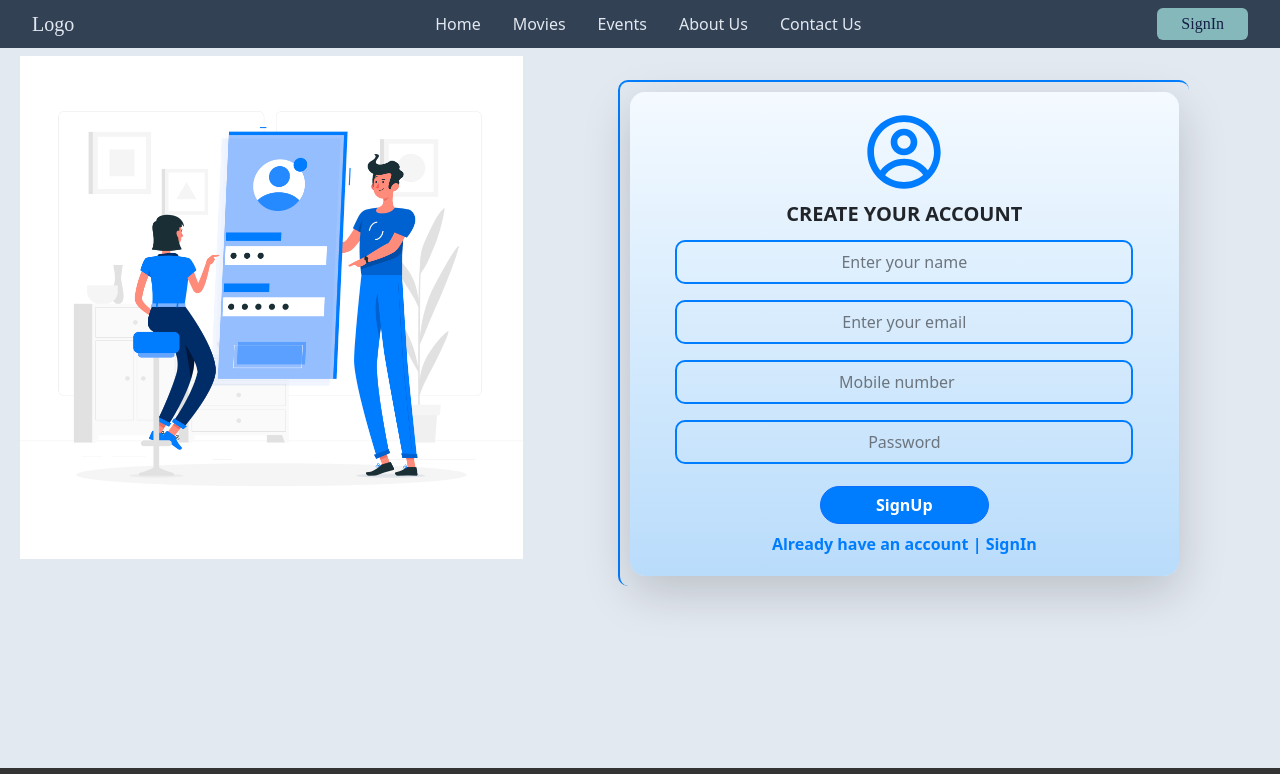
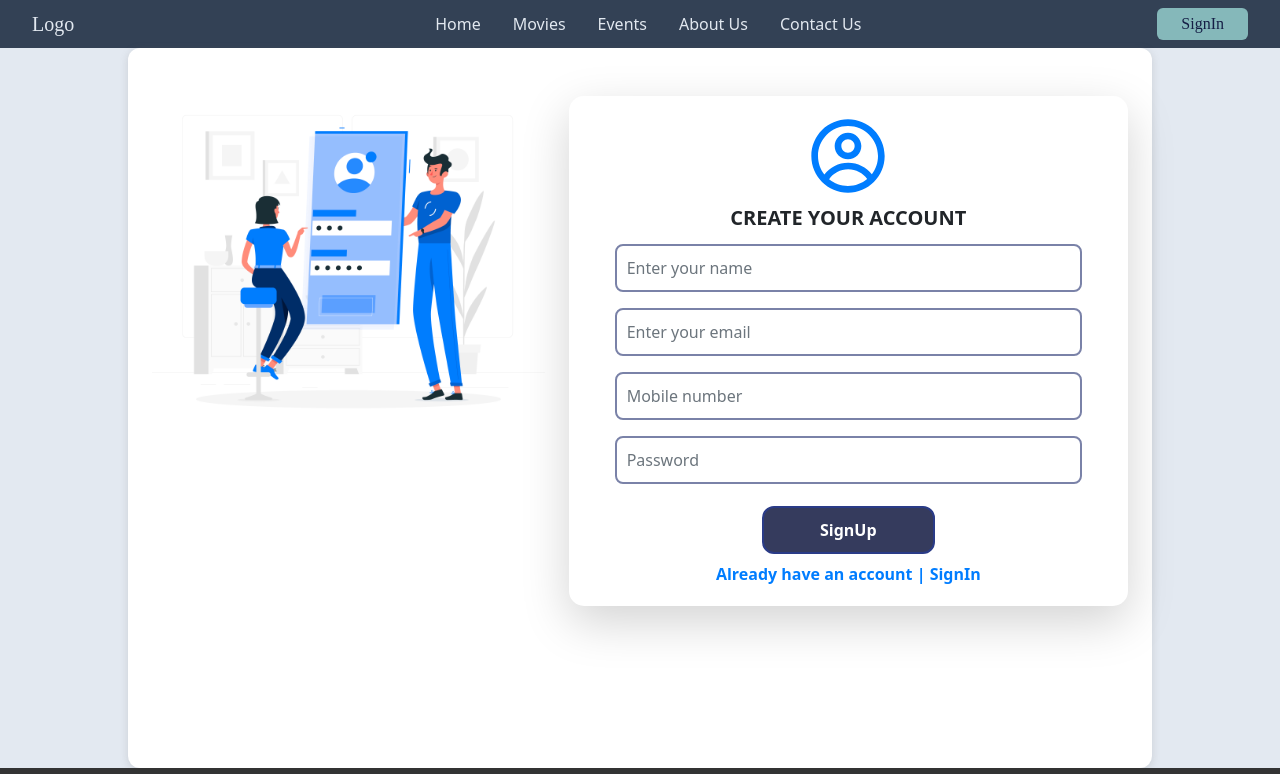
Before and after one commit to YaSh-ParMaR-27/Eventify, a React (Create React App) app in the folder ClientSideUsingReact/: page /registration in a window 1280 px wide. Shown: the top 774 px of the page. Built offline with nearby package versions, Linux system fonts and the light colour scheme; no server answers; what @nextui-org/react would draw is missing.

Commit message:
Update Registration.css

```diff
--- a/ClientSideUsingReact/src/pages/css/Registration.css
+++ b/ClientSideUsingReact/src/pages/css/Registration.css
@@ -2,33 +2,61 @@
 /* .form_input:focus{
     box-shadow: none;
 } */
+body{
 
+}
+.form-container{
+    background-color: #F5F7FF ;
+    padding: 30px;
+}
+.register_container{
+background-color: #fff;
+    width: 80%;
+    padding: 16px;
+    border-radius: 12px;
+    box-shadow: rgba(99, 99, 99, 0.2) 0px 2px 8px 0px;
+}
 .register_container .form_input{
-    border: 2px solid #007dff;
-    border-radius: 10px;
+    border: 2px solid #7a82a8;
+    border-radius: 8px;
     background-color: inherit;
+    padding: 10px;
+}
+
+.Sign-up-page-heading{
+    font-size: 26px;
+    /* font-variant: all-petite-caps; */
+    margin-bottom: 0;
+    font-weight: 600;
 }
 
 .register_container .form_input:focus{
    background-color: inherit;
 }
 .register_container .form_input::placeholder{
-    text-align: center;
+    /* text-align: center; */
 }
 
 
 .register_container .btn{
-    background-color: #007dff;
-    border-radius: 50px;
+    background-color: #353b5d;
+    border-radius: 12px;
     width: 33.3%;
-    color: white;
+    color: #fff;
     font-weight: 600;
+    padding: 10px 24px;
     margin-top: 10px;
+    border: 2px solid #2a3b87 ;
 }
 
 .register_container .formContent .btn:hover{
-    background-color: #a6c9ff;
-    color: white;
+    background-color: #fff;
+    color: #353b5d;
+    border: 2px solid #353b5d;
+    transition: 300ms ease-in;
+}
+.img-fluid {
+    align-self: center;
 }
 
 .register_container .formContent{
@@ -37,7 +65,7 @@
     padding: 20px;
     justify-content: center;
     align-items: center;
-    background: linear-gradient(#f4faff,#b9dcfb);
+    /* background: linear-gradient(#f4faff,#b9dcfb); */
     /* margin: auto; */
 }
 
@@ -55,7 +83,14 @@
     font-weight: 600;
 }
 
-.register_container .forFormOuterBorder{
+.signin-link{
+    color: #555f94;
+    font-weight: 500;
+}
+.signin-link:hover{
+    color: #34407c;
+}
+/* .register_container .forFormOuterBorder{
     width: 80%;
     margin: auto;
 
@@ -65,10 +100,17 @@
 
     padding: 10px;
 
-}
+} */
 
 
 @media only screen and (max-width: 576px) {
+    .register_container{
+        margin: 0px;
+        width: 100%;
+    }
+    .form-container{
+        padding: 8px;
+    }
 
     .register_container .formContent .form-control{
         width: 100%;
```
